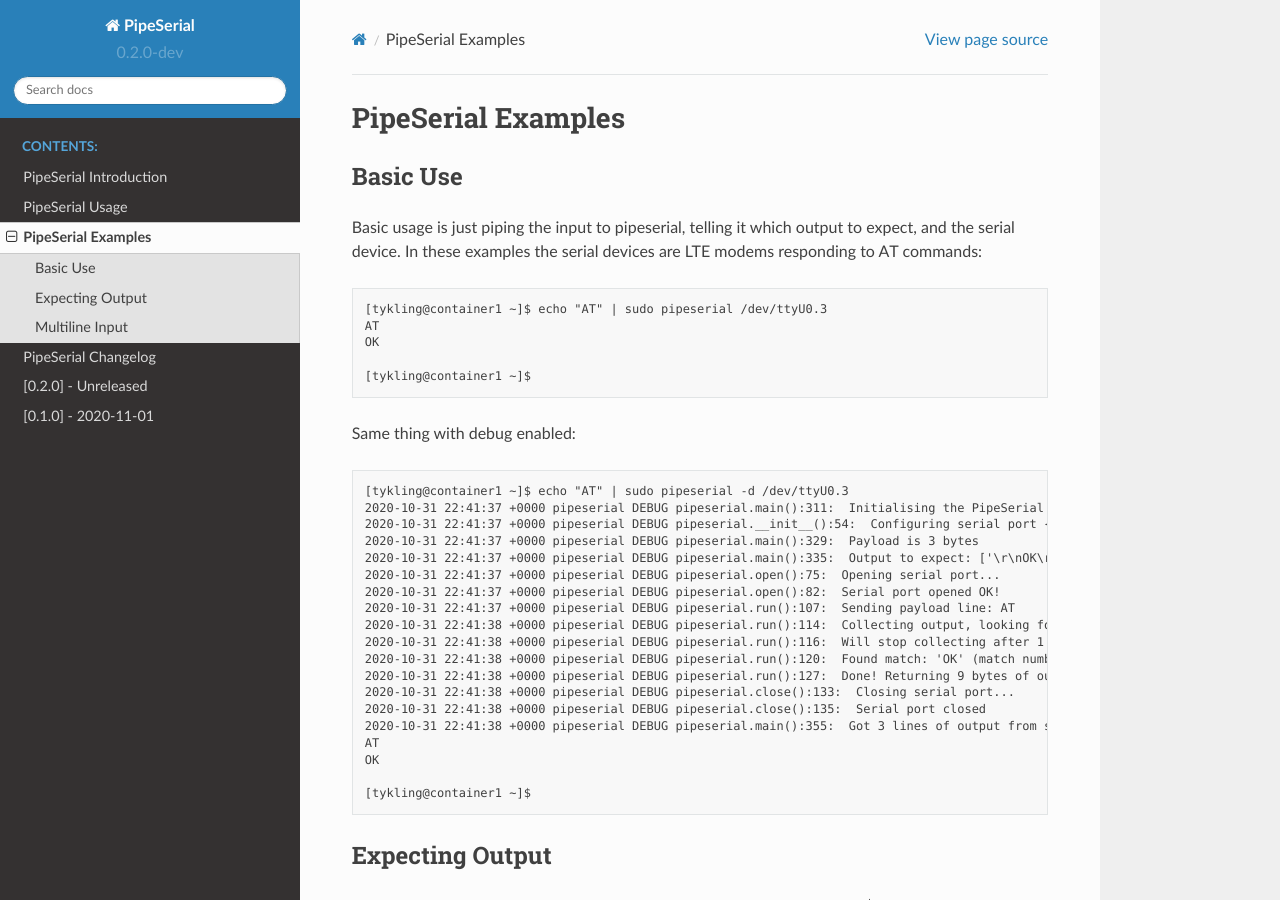
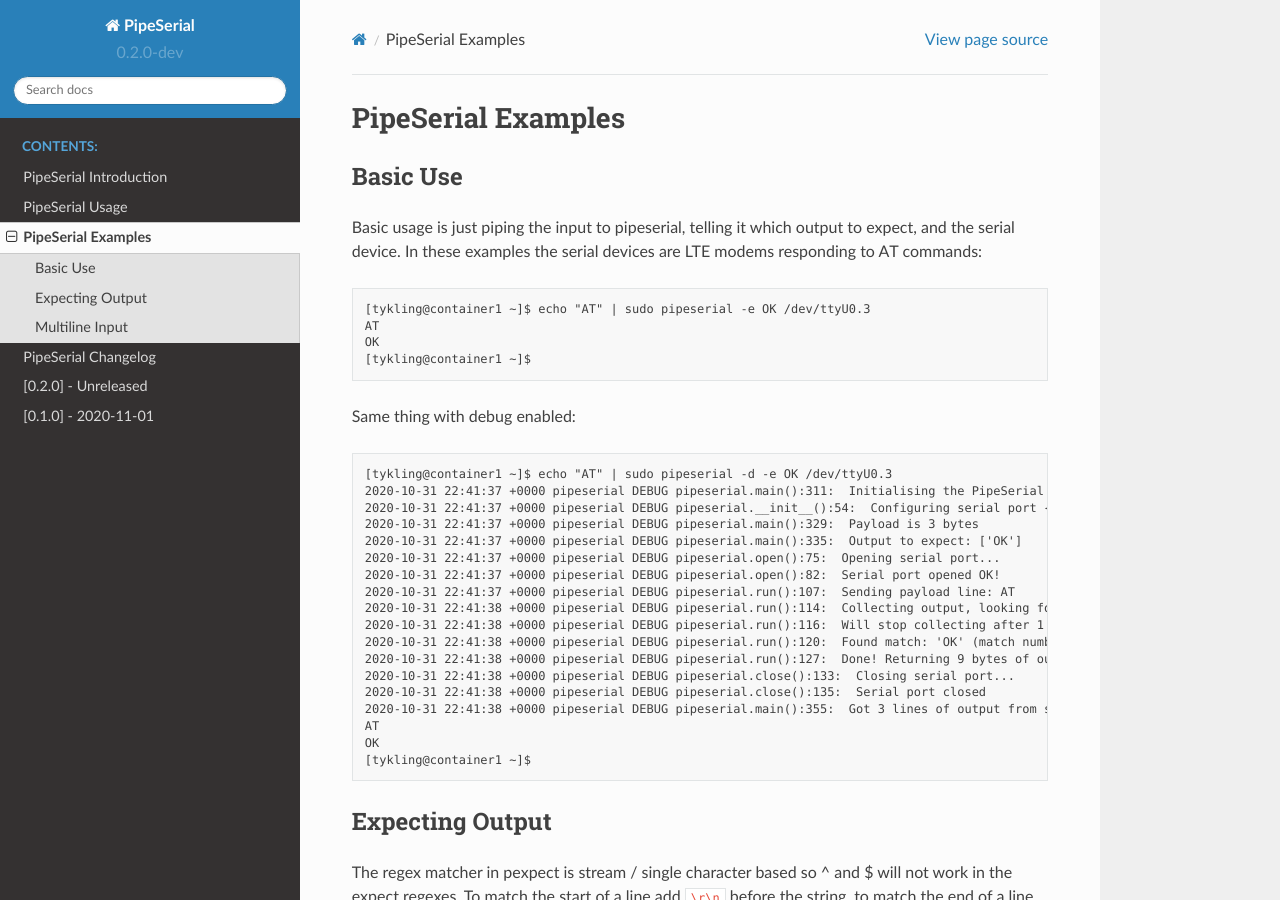
Before and after one commit to tykling/pipeserial, a Sphinx documentation site: the page built from docs/examples.rst, in a window 1280 px wide and 900 px high. Built offline with Sphinx 7.4.7 and the Read the Docs theme 2.0.0, drawn with Linux system fonts in a browser that asks for light colours.

Commit message:
Update changelog, and fixup examples in docs a bit

```diff
--- a/docs/examples.rst
+++ b/docs/examples.rst
@@ -5,23 +5,22 @@ Basic Use
 ---------
 Basic usage is just piping the input to pipeserial, telling it which output to expect, and the serial device. In these examples the serial devices are LTE modems responding to AT commands::
 
-   [tykling@container1 ~]$ echo "AT" | sudo pipeserial /dev/ttyU0.3
+   [tykling@container1 ~]$ echo "AT" | sudo pipeserial -e OK /dev/ttyU0.3
    AT
    OK
-
    [tykling@container1 ~]$
 
 Same thing with debug enabled::
 
-   [tykling@container1 ~]$ echo "AT" | sudo pipeserial -d /dev/ttyU0.3
+   [tykling@container1 ~]$ echo "AT" | sudo pipeserial -d -e OK /dev/ttyU0.3
    2020-10-31 22:41:37 +0000 pipeserial DEBUG pipeserial.main():311:  Initialising the PipeSerial class
    2020-10-31 22:41:37 +0000 pipeserial DEBUG pipeserial.__init__():54:  Configuring serial port {serialport} ...
    2020-10-31 22:41:37 +0000 pipeserial DEBUG pipeserial.main():329:  Payload is 3 bytes
-   2020-10-31 22:41:37 +0000 pipeserial DEBUG pipeserial.main():335:  Output to expect: ['\r\nOK\r\n', '\r\nERROR\r\n']
+   2020-10-31 22:41:37 +0000 pipeserial DEBUG pipeserial.main():335:  Output to expect: ['OK']
    2020-10-31 22:41:37 +0000 pipeserial DEBUG pipeserial.open():75:  Opening serial port...
    2020-10-31 22:41:37 +0000 pipeserial DEBUG pipeserial.open():82:  Serial port opened OK!
    2020-10-31 22:41:37 +0000 pipeserial DEBUG pipeserial.run():107:  Sending payload line: AT
-   2020-10-31 22:41:38 +0000 pipeserial DEBUG pipeserial.run():114:  Collecting output, looking for one of these regular expressions: ['\r\nOK\r\n', '\r\nERROR\r\n']
+   2020-10-31 22:41:38 +0000 pipeserial DEBUG pipeserial.run():114:  Collecting output, looking for one of these regular expressions: ['OK']
    2020-10-31 22:41:38 +0000 pipeserial DEBUG pipeserial.run():116:  Will stop collecting after 1 matches
    2020-10-31 22:41:38 +0000 pipeserial DEBUG pipeserial.run():120:  Found match: 'OK' (match number 1 of 1)
    2020-10-31 22:41:38 +0000 pipeserial DEBUG pipeserial.run():127:  Done! Returning 9 bytes of output from serial device
@@ -30,8 +29,8 @@ Same thing with debug enabled::
    2020-10-31 22:41:38 +0000 pipeserial DEBUG pipeserial.main():355:  Got 3 lines of output from serial device /dev/ttyU0.3:
    AT
    OK
+   [tykling@container1 ~]$
 
-   [tykling@container1 ~]$
 
 Expecting Output
 ----------------
```
Also changed, not shown: docs/changelog.rst (+6 -1 lines).
